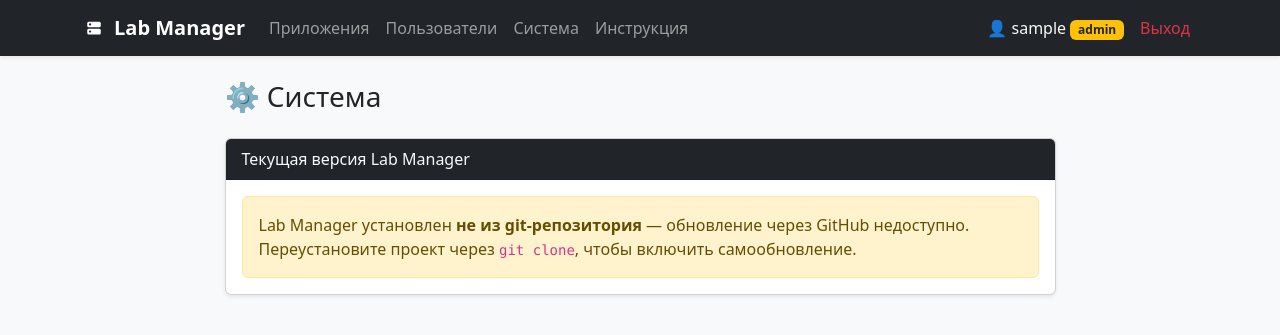
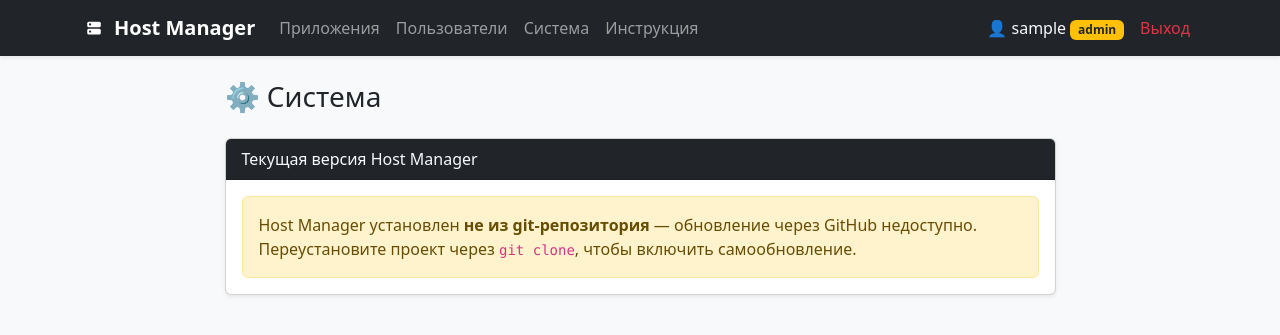
Before and after one commit to Aki-shin/Lab-Manager, a Flask app: page /system in a window 1280 px wide. Shown: the top 335 px of the page. Run offline with Flask 3, Linux system fonts and the light colour scheme; the visitor is signed in with stand-in values (Sample User, id 1); data comes from the database, SQL or seed files in the repository; parts of the project's set-up code (start-up, migrations or seed data) failed here and were passed over.

Commit message:
Rename project from Lab Manager to Host Manager
Renames branding across UI, comments and docs. The systemd unit is
renamed lab-manager.service -> host-manager.service; install.sh now
migrates the old unit and the database file (lab-manager.db ->
host-manager.db) on the next run. self_update and the watchdog detect
either unit name, and config.py falls back to the legacy DB file if
the new one is absent, so a git-only update stays functional until
install.sh is re-run.

The labapp- service prefix and the labmgr_session cookie keep their
names to avoid breaking managed app services and active sessions.

Co-Authored-By: Claude Opus 4.7 (1M context) <noreply@anthropic.com>

```diff
--- a/app/port_forwarder.py
+++ b/app/port_forwarder.py
@@ -1,10 +1,10 @@
 """
 TCP-форвардер с авторизацией для «прозрачного» проброса внутренних приложений
-на внешние порты Lab Manager.
+на внешние порты Host Manager.
 
 Идея:
-    Внешний клиент → 0.0.0.0:<external_port> (слушает Lab Manager)
-    Lab Manager    → проверяет cookie labmgr_session и права доступа
+    Внешний клиент → 0.0.0.0:<external_port> (слушает Host Manager)
+    Host Manager    → проверяет cookie labmgr_session и права доступа
     OK             → сырой TCP-splice на 127.0.0.1:<internal_port>
     Не авторизован → HTTP 302 на /login?next=<исходный URL>
 
@@ -339,7 +339,7 @@ _flask_app = None
 
 
 def init(flask_app):
-    """Вызывается при старте Lab Manager. Поднимает все сохранённые форвардеры."""
+    """Вызывается при старте Host Manager. Поднимает все сохранённые форвардеры."""
     global _flask_app
     _flask_app = flask_app
     try:
--- a/app/routes.py
+++ b/app/routes.py
@@ -517,7 +517,7 @@ def set_external_port(name):
 
     # Защита от самоповреждения: нельзя занять порт самой панели или SSH
     if ext_port == _panel_port():
-        flash(f"Порт {ext_port} занят панелью Lab Manager", "danger")
+        flash(f"Порт {ext_port} занят панелью Host Manager", "danger")
         return redirect(url_for('main.app_detail', name=safe_name))
     if ext_port in RESERVED_EXTERNAL_PORTS:
         flash(f"Порт {ext_port} зарезервирован системой", "danger")
@@ -546,7 +546,7 @@ def set_external_port(name):
     db.set_external_port(safe_name, ext_port)
     flash(
         f"Внешний порт {ext_port} активен → 127.0.0.1:{internal or '?'} "
-        f"(авторизация через Lab Manager)",
+        f"(авторизация через Host Manager)",
         "success",
     )
     return redirect(url_for('main.app_detail', name=safe_name))
@@ -706,7 +706,7 @@ def users_permissions(user_id):
     )
 
 
-# --- Самообновление Lab Manager (admin only) ---
+# --- Самообновление Host Manager (admin only) ---
 
 @bp.route('/system')
 @admin_required
--- a/app/self_update.py
+++ b/app/self_update.py
@@ -1,5 +1,5 @@
 """
-Самообновление Lab Manager через git-репозиторий.
+Самообновление Host Manager через git-репозиторий.
 
 Логика:
     1. get_version_info()   — текущий commit/дата/ветка
@@ -19,7 +19,16 @@ import subprocess
 from .config import BASE_DIR
 from .services import _git_env
 
-SERVICE_NAME = "lab-manager.service"
+def _detect_service_name():
+    """Имя systemd-юнита панели. Поддерживает оба имени для плавного
+    перехода со старого lab-manager на host-manager."""
+    for n in ("host-manager.service", "lab-manager.service"):
+        if os.path.exists(os.path.join("/etc/systemd/system", n)):
+            return n
+    return "host-manager.service"
+
+
+SERVICE_NAME = _detect_service_name()
 VENV_PYTHON = os.path.join(BASE_DIR, "venv", "bin", "python3")
 REQUIREMENTS = os.path.join(BASE_DIR, "requirements.txt")
 LAST_GOOD_FILE = os.path.join(BASE_DIR, "data", ".last_good_commit")
@@ -33,7 +42,7 @@ PENDING_STALE_SEC = 600  # маркер обновления старше 10 м
 
 
 def is_git_repo():
-    """Установлен ли Lab Manager из git-репозитория."""
+    """Установлен ли Host Manager из git-репозитория."""
     return os.path.isdir(os.path.join(BASE_DIR, ".git"))
 
 
@@ -85,7 +94,7 @@ def check_for_updates():
     result = {"ok": False, "up_to_date": False, "behind": 0,
               "commits": [], "error": None}
     if not is_git_repo():
-        result["error"] = "Lab Manager установлен не из git-репозитория"
+        result["error"] = "Host Manager установлен не из git-репозитория"
         return result
 
     branch = _current_branch()
@@ -268,7 +277,7 @@ def do_update():
     Возвращает (ok, message). При ok=True сервис перезапустится через ~3с.
     """
     if not is_git_repo():
-        return False, "Lab Manager установлен не из git-репозитория"
+        return False, "Host Manager установлен не из git-репозитория"
 
     # Старый отчёт о неудаче больше не актуален
     _clear_failed_report()
@@ -316,7 +325,7 @@ def do_update():
 def do_rollback():
     """Откат к сохранённой предыдущей версии + перезапуск."""
     if not is_git_repo():
-        return False, "Lab Manager установлен не из git-репозитория"
+        return False, "Host Manager установлен не из git-репозитория"
 
     commit = get_rollback_commit()
     if not commit:
--- a/app/services.py
+++ b/app/services.py
@@ -229,7 +229,7 @@ def create_app_service(name, app_path, port, entry_cmd, extra_env=None, start=Tr
     env_block = "\n".join(env_lines)
 
     service_content = f"""[Unit]
-Description={name} via Lab Manager (Port {port})
+Description={name} via Host Manager (Port {port})
 After=network.target
 
 [Service]
--- a/app/templates/base.html
+++ b/app/templates/base.html
@@ -3,7 +3,7 @@
 <head>
     <meta charset="UTF-8">
     <meta name="viewport" content="width=device-width, initial-scale=1">
-    <title>{% block title %}Home Lab Manager{% endblock %}</title>
+    <title>{% block title %}Host Manager{% endblock %}</title>
     <link rel="icon" type="image/svg+xml" href="{{ url_for('static', filename='favicon.svg') }}">
     <link href="https://cdn.jsdelivr.net/npm/bootstrap@5.3.0/dist/css/bootstrap.min.css" rel="stylesheet">
     <link href="https://cdn.jsdelivr.net/npm/bootstrap-icons@1.11.3/font/bootstrap-icons.min.css" rel="stylesheet">
@@ -18,7 +18,7 @@
         <div class="container">
             <a class="navbar-brand d-flex align-items-center gap-2" href="{{ url_for('main.index') }}">
                 <img src="{{ url_for('static', filename='logo.svg') }}" alt="" width="24" height="24">
-                Lab Manager
+                Host Manager
             </a>
             <button class="navbar-toggler" type="button" data-bs-toggle="collapse" data-bs-target="#navbarNav">
                 <span class="navbar-toggler-icon"></span>
--- a/app/templates/dashboard.html
+++ b/app/templates/dashboard.html
@@ -77,10 +77,10 @@
 </div>
 {% endif %}
 
-{# ===================== Баннер обновления Lab Manager ===================== #}
+{# ===================== Баннер обновления Host Manager ===================== #}
 {% if update_state and update_state.self and update_state.self.update_available %}
 <div class="alert alert-warning d-flex justify-content-between align-items-center shadow-sm">
-    <span><i class="bi bi-arrow-up-circle me-1"></i><strong>Доступно обновление Lab Manager</strong>
+    <span><i class="bi bi-arrow-up-circle me-1"></i><strong>Доступно обновление Host Manager</strong>
         ({{ update_state.self.behind }} коммит(ов) позади).</span>
     <a href="{{ url_for('main.system_page') }}" class="btn btn-sm btn-warning">Перейти к обновлению</a>
 </div>
--- a/app/templates/my_apps.html
+++ b/app/templates/my_apps.html
@@ -1,5 +1,5 @@
 {% extends "base.html" %}
-{% block title %}Мои приложения — Lab Manager{% endblock %}
+{% block title %}Мои приложения — Host Manager{% endblock %}
 {% block content %}
 <h2 class="mb-4">Доступные приложения</h2>
 
--- a/app/templates/system.html
+++ b/app/templates/system.html
@@ -1,5 +1,5 @@
 {% extends "base.html" %}
-{% block title %}Система — Lab Manager{% endblock %}
+{% block title %}Система — Host Manager{% endblock %}
 
 {% block content %}
 <div class="row justify-content-center">
@@ -54,11 +54,11 @@
 
     {# --- Текущая версия --- #}
     <div class="card shadow-sm mb-4">
-      <div class="card-header bg-dark text-light">Текущая версия Lab Manager</div>
+      <div class="card-header bg-dark text-light">Текущая версия Host Manager</div>
       <div class="card-body">
         {% if not version.is_git %}
           <div class="alert alert-warning mb-0">
-            Lab Manager установлен <strong>не из git-репозитория</strong> —
+            Host Manager установлен <strong>не из git-репозитория</strong> —
             обновление через GitHub недоступно. Переустановите проект через
             <code>git clone</code>, чтобы включить самообновление.
           </div>
@@ -142,7 +142,7 @@
             </table>
 
             <form action="{{ url_for('main.system_update') }}" method="post"
-                  onsubmit="return confirm('Обновить Lab Manager и перезапустить панель? Убедитесь, что у вас есть SSH-доступ к серверу на случай сбоя.');">
+                  onsubmit="return confirm('Обновить Host Manager и перезапустить панель? Убедитесь, что у вас есть SSH-доступ к серверу на случай сбоя.');">
               <button type="submit" class="btn btn-success">
                 ⬇ Установить обновление и перезапустить
               </button>
@@ -171,7 +171,7 @@
           Используйте, если после обновления панель работает некорректно.
         </p>
         <form action="{{ url_for('main.system_rollback') }}" method="post"
-              onsubmit="return confirm('Откатить Lab Manager к предыдущей версии и перезапустить панель?');">
+              onsubmit="return confirm('Откатить Host Manager к предыдущей версии и перезапустить панель?');">
           <button type="submit" class="btn btn-outline-warning">
             ↩ Откатить к {{ rollback[:7] }}
           </button>
--- a/app/templates/user_permissions.html
+++ b/app/templates/user_permissions.html
@@ -1,5 +1,5 @@
 {% extends "base.html" %}
-{% block title %}Права: {{ target.username }} — Lab Manager{% endblock %}
+{% block title %}Права: {{ target.username }} — Host Manager{% endblock %}
 {% block content %}
 <div class="d-flex justify-content-between align-items-center mb-3">
     <h2>🔑 Права доступа: <span class="text-primary">{{ target.username }}</span></h2>
--- a/app/templates/users.html
+++ b/app/templates/users.html
@@ -1,5 +1,5 @@
 {% extends "base.html" %}
-{% block title %}Пользователи — Lab Manager{% endblock %}
+{% block title %}Пользователи — Host Manager{% endblock %}
 {% block content %}
 <div class="d-flex justify-content-between align-items-center mb-3">
     <h2>Пользователи</h2>
--- a/app/update_checker.py
+++ b/app/update_checker.py
@@ -1,5 +1,5 @@
 """
-Фоновая периодическая проверка обновлений Lab Manager и приложений.
+Фоновая периодическая проверка обновлений Host Manager и приложений.
 
 Раз в UPDATE_CHECK_HOURS часов (по умолчанию 6) делает `git fetch` для самой
 панели и для каждого git-приложения, сохраняя результат в памяти. UI читает
@@ -32,7 +32,7 @@ def _interval_seconds():
 
 
 def run_check_all():
-    """Однократная синхронная проверка: Lab Manager + все git-приложения."""
+    """Однократная синхронная проверка: Host Manager + все git-приложения."""
     from . import self_update
     from .config import Config
     from .services import check_app_updates
@@ -43,7 +43,7 @@ def run_check_all():
         _state["running"] = True
 
     try:
-        # --- Lab Manager ---
+        # --- Host Manager ---
         self_result = {"update_available": False, "behind": 0,
                        "commit": None, "error": None}
         try:
```
Also changed, not shown: app/config.py (+10 -1 lines), app/templates/help.html (+8 -8 lines), update_watchdog.py (+10 -2 lines), 2 other files.
